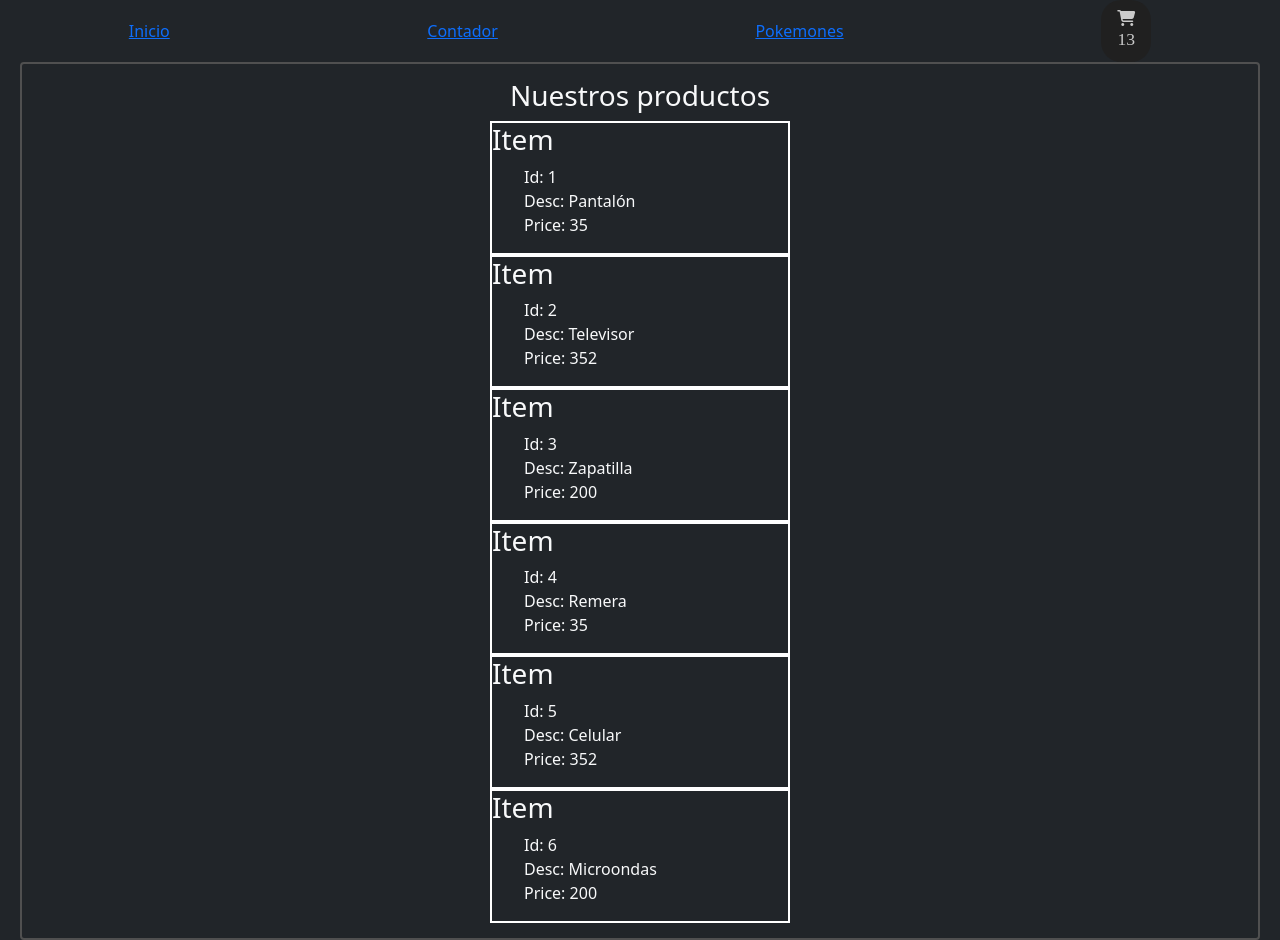
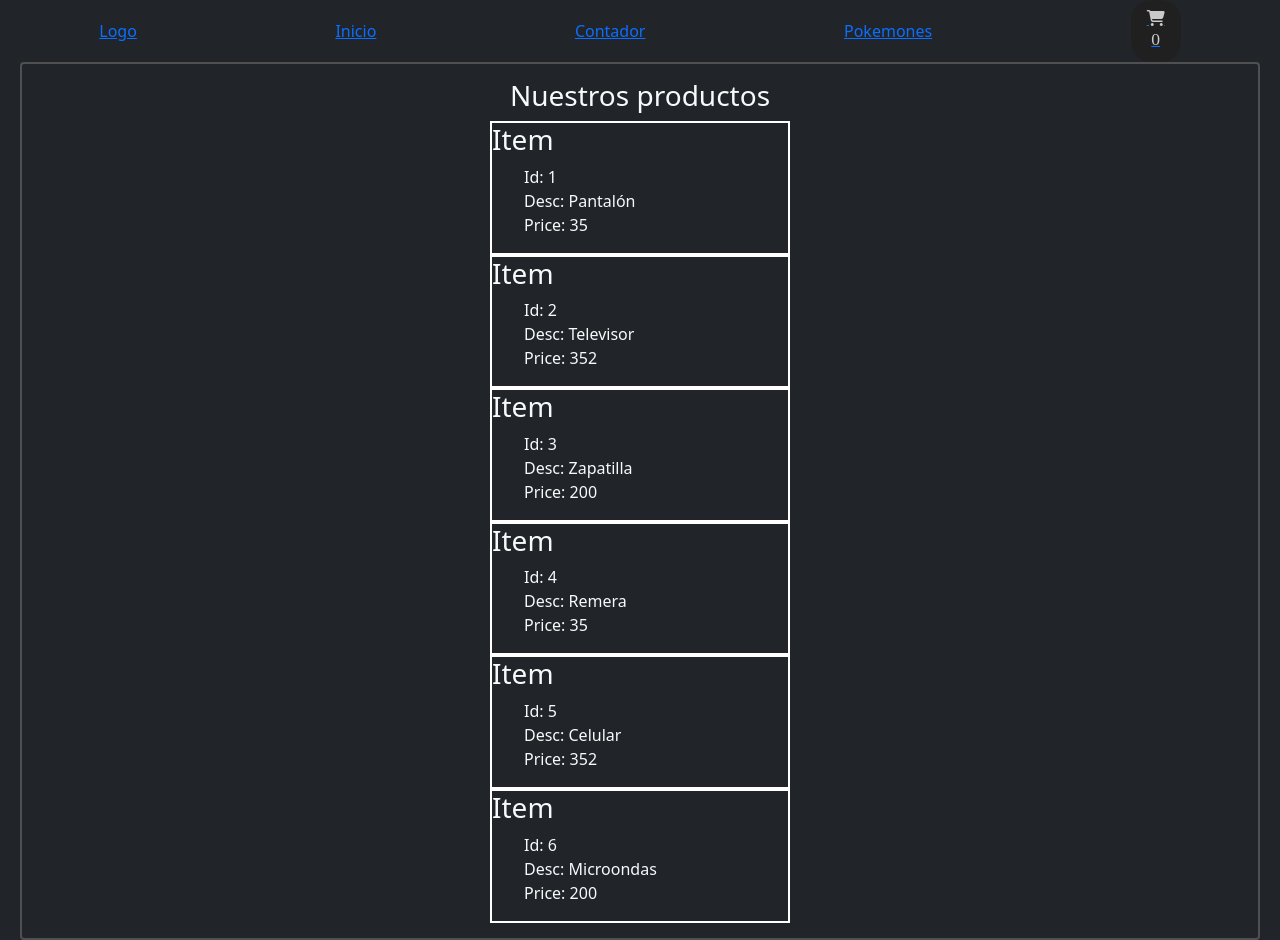
Before and after one commit to kildegaard/coderhouse-reactjs, a React (Create React App) app in the folder react-coderhouse/: page / in a window 1280 px wide. Built offline with nearby package versions, Linux system fonts and the light colour scheme.

Commit message:
navBar - Modificados los links a Link para que funcione bien en React

```diff
--- a/react-coderhouse/src/components/CartWidget/CartWidget.jsx
+++ b/react-coderhouse/src/components/CartWidget/CartWidget.jsx
@@ -6,7 +6,7 @@ export const CartWidget = () => {
     return (
         <div className="cart-widget">
             <i className="fa-solid fa-cart-shopping"></i>
-            <p>13</p>
+            <p>0</p>
         </div>
     )
 }
--- a/react-coderhouse/src/components/NavBar/NavBar.css
+++ b/react-coderhouse/src/components/NavBar/NavBar.css
@@ -20,3 +20,9 @@
     text-decoration: None;
     color: inherit;
 }
+
+
+.menu Link {
+    text-decoration: none;
+    color: white;
+}
--- a/react-coderhouse/src/components/NavBar/NavBar.jsx
+++ b/react-coderhouse/src/components/NavBar/NavBar.jsx
@@ -1,22 +1,16 @@
 import React from 'react'
 import './NavBar.css'
 import { CartWidget } from '../CartWidget/CartWidget'
-import { link } from 'react-router-dom' // Esto es para evitar que la página se recargue al hacer click en los links
+import { Link } from 'react-router-dom' // Esto es para evitar que la página se recargue al hacer click en los links
 
 export const NavBar = () => {
     return (
         <div className='menu'>
-            {/* <ul className='links'>
-                <li className='fs-1'><a href="#">E-commerce</a></li>
-                <li><a href="#" className='btn btn-secondary opacity-75'>Enlace 1</a></li>
-                <li><a href="#" className='btn btn-secondary opacity-75'>Enlace 2</a></li>
-                <li><a href="#" className='btn btn-secondary opacity-75'>Enlace 3</a></li>
-            </ul> */}
-
-            <a href='/'>Inicio</a>
-            <a href='/counter'>Contador</a>
-            <a href='/pika'>Pokemones</a>
-            <CartWidget />
+            <Link to='/'>Logo</Link>
+            <Link to='/'>Inicio</Link>
+            <Link to='/counter'>Contador</Link>
+            <Link to='/pika'>Pokemones</Link>
+            <Link to='/cart'><CartWidget /></Link>
         </div>
     )
 }
```
